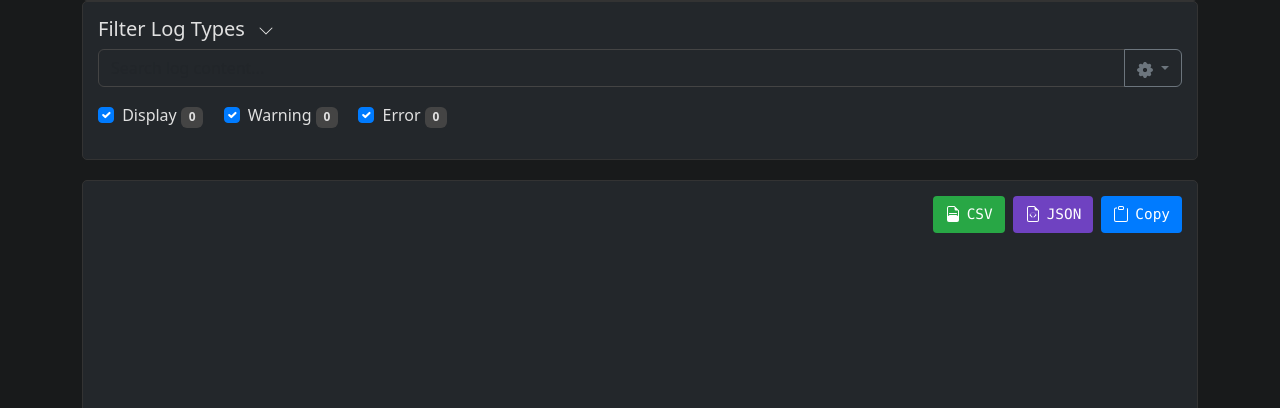
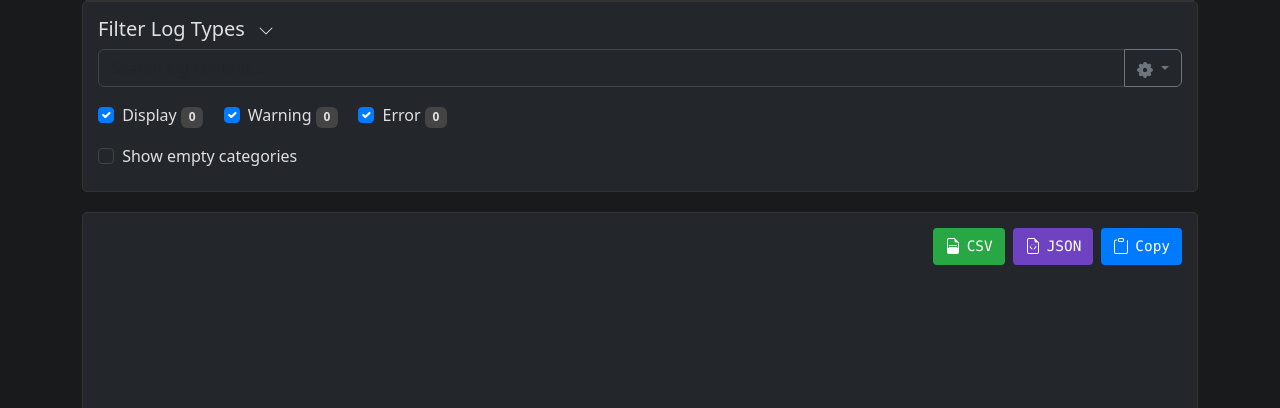
Before and after one commit to AugustWasilowski/unreal-log-analyzer, a Flask app: page / in a window 1280 px wide. Shown: the part 578-986 px from the top of the page. Run offline with Flask 3, Linux system fonts and the light colour scheme; some libraries are stand-ins or nearby versions.

Commit message:
feat: add Show empty categories toggle to filter panel
Adds a checkbox below the log level filters that, when checked, keeps
all category columns visible even when their filtered count is zero.
Default is off (empty categories hidden), matching existing behavior.

Co-Authored-By: Claude Sonnet 4.6 <noreply@anthropic.com>

```diff
--- a/static/js/ui.js
+++ b/static/js/ui.js
@@ -24,7 +24,8 @@ class UI {
             caseSensitive: document.getElementById('caseSensitive'),
             useRegex: document.getElementById('useRegex'),
             searchHistory: document.getElementById('searchHistory'),
-            clearHistory: document.getElementById('clearHistory')
+            clearHistory: document.getElementById('clearHistory'),
+            showEmptyCategories: document.getElementById('showEmptyCategories')
         };
     }
 
@@ -56,6 +57,13 @@ class UI {
         this.setupSearchHistory();
         console.log('Setting up keyboard navigation...');
         this.setupKeyboardNavigation();
+
+        if (this.elements.showEmptyCategories) {
+            this.elements.showEmptyCategories.addEventListener('change', () => {
+                window.app.updateDisplay();
+            });
+        }
+
         this.initialized = true;
     }
 
@@ -224,10 +232,11 @@ class UI {
             if (badge) {
                 const count = counts[typeObj.type];
                 badge.textContent = count;
-                // Hide the entire category column when count is 0
+                // Hide the entire category column when count is 0 (unless showEmptyCategories is checked)
                 const col = badge.closest('.col-md-3');
                 if (col) {
-                    col.style.display = count > 0 ? '' : 'none';
+                    const showEmpty = this.elements.showEmptyCategories && this.elements.showEmptyCategories.checked;
+                    col.style.display = (count > 0 || showEmpty) ? '' : 'none';
                 }
             }
         });
--- a/templates/index.html
+++ b/templates/index.html
@@ -494,6 +494,13 @@
                         Error <span class="badge bg-secondary" id="count-Error">0</span>
                     </label>
                 </div>
+                <div class="mb-2">
+                    <label class="form-check-label">
+                        <input class="form-check-input me-1" type="checkbox" id="showEmptyCategories"
+                               aria-label="Show categories with no matching entries">
+                        Show empty categories
+                    </label>
+                </div>
                 <div id="logTypeFilters" class="row" role="group" aria-label="Log type filters">
                     <!-- Log type checkboxes will be added here dynamically -->
                 </div>
```
